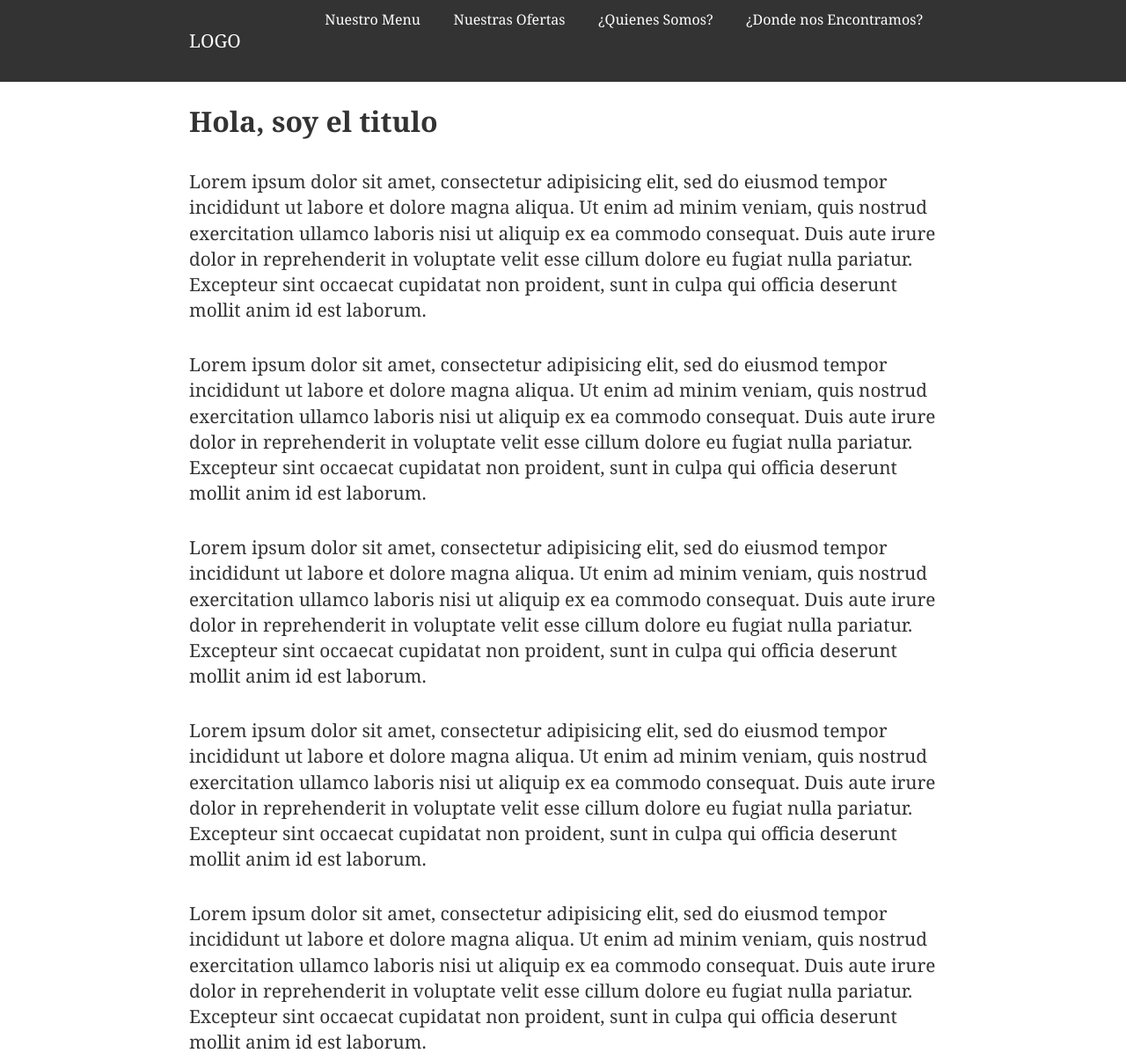
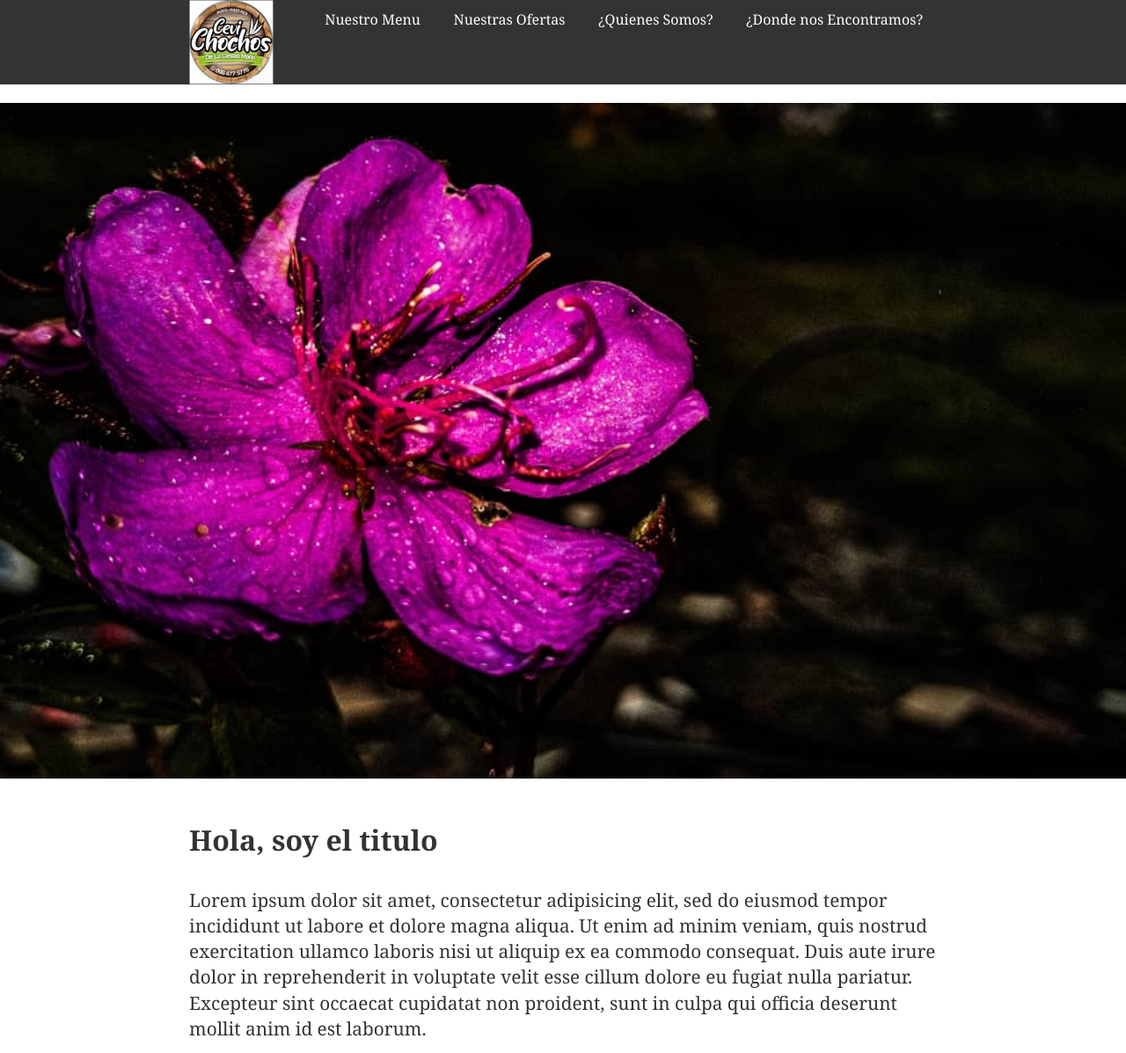
Before and after one commit to JorgeArguello1999/Cevichochos_Ceslao_Marin, a PHP site: page / in a window 1280 px wide. Shown: the top 1197 px of the page at 88% size. Run offline with PHP 8.4, Linux system fonts and the light colour scheme.

Commit message:
En este commit se finaliza con el desarrollo del "SLIDEBAR" este admite resoluciones alto=600px y de ancho=1000px ademas descubri como ajustar la animacion al compas de las fotografias, recien inicio con las conversaciones con el dueño del negocio y las fotos que estan ahi solo estan de prueba

```diff
--- a/index.css
+++ b/index.css
@@ -16,6 +16,10 @@ h1{
 }
 
 
+.logo-nav-container img{
+  width: 6rem;
+  height: 6rem;
+}
 
 .main{
   padding-top: 6rem;
@@ -68,3 +72,45 @@ h1{
 .navegacion ul li a:hover{
   background: #ccc;
 }
+
+
+.slider{
+	margin-top:0px;
+	display: block;
+  	margin-left: auto;
+ 	margin-right: auto;
+	width: 100%;
+	overflow: hidden;
+}
+
+.slider ul{
+	display:flex;
+	padding:0;
+	width:400%;
+
+	animation: cambio 10s infinite;
+	animation-direction:alternate;
+}
+
+.slider li{
+	width:100%;
+	list-style:none;
+}
+
+.slider img{
+	width:100%;
+}
+
+@keyframes cambio{
+	0%{margin-left: 0;}
+	20%{margin-left:0;}
+
+	25%{margin-left:-100%;}
+	45%{margin-left:-100%;}
+
+	50%{margin-left:-200%;}
+	70%{margin-left:-200%;}
+
+	75%{margin-left:-300%;}
+	100%{margin-left:-300%;}
+}
--- a/index.php
+++ b/index.php
@@ -13,13 +13,13 @@
     <header class="header">
       <div class="container logo-nav-container">
 
-        <!--Ajustar para que el logo se concentre en la mitad del menu y distribuit
-        todas las opciones por todo la parte inferior de esta imagen
+    <!--Ajustar para que el logo se concentre en la mitad del menu y distribuit
+        todas las opciones por todo la parte inferior de esta imagen-->
 
-        <img src="Imagenes/Logo.ico" alt="La imagen no esta soportada por el navegador">
+        <img src="Imagenes/Logo.jpg" alt="La imagen no esta soportada por el navegador">
 
-        -->
-        <a href="#" class="logo">LOGO</a>
+
+        <!-- <a href="#" class="logo">LOGO</a> -->
         <nav class="navegacion">
           <ul>
             <li><a href="#">Nuestro Menu</a></li>
@@ -31,7 +31,19 @@
       </div>
     </header>
 
-      <main class="main">
+     <main class="main">
+
+        <div class="slider">
+                <ul>
+                        <li><img src="Imagenes/imagen_1.jpg"></li>
+                        <li><img src="Imagenes/imagen_2.jpg"></li>
+			<li><img src="Imagenes/imagen_2.1.jpg"></li>
+                       <!-- <li><img src="Imagenes/Logo.ico"/></li> -->
+			<li><img src="Imagenes/imagen_3.jpg"></li>
+                </ul>
+	</div>
+
+
         <div class="container">
           <h1>Hola, soy el titulo</h1>
           <p>Lorem ipsum dolor sit amet, consectetur adipisicing elit, sed do eiusmod tempor incididunt ut labore et dolore magna aliqua. Ut enim ad minim veniam, quis nostrud exercitation ullamco laboris nisi ut aliquip ex ea commodo consequat. Duis aute irure dolor in reprehenderit in voluptate velit esse cillum dolore eu fugiat nulla pariatur. Excepteur sint occaecat cupidatat non proident, sunt in culpa qui officia deserunt mollit anim id est laborum.</p>
```
Also changed, not shown: Imagenes/Logo.jpg (added), Imagenes/imagen_1.jpg, Imagenes/imagen_2.1.jpg (added), Imagenes/imagen_2.jpg, Imagenes/imagen_3.jpg (added).
